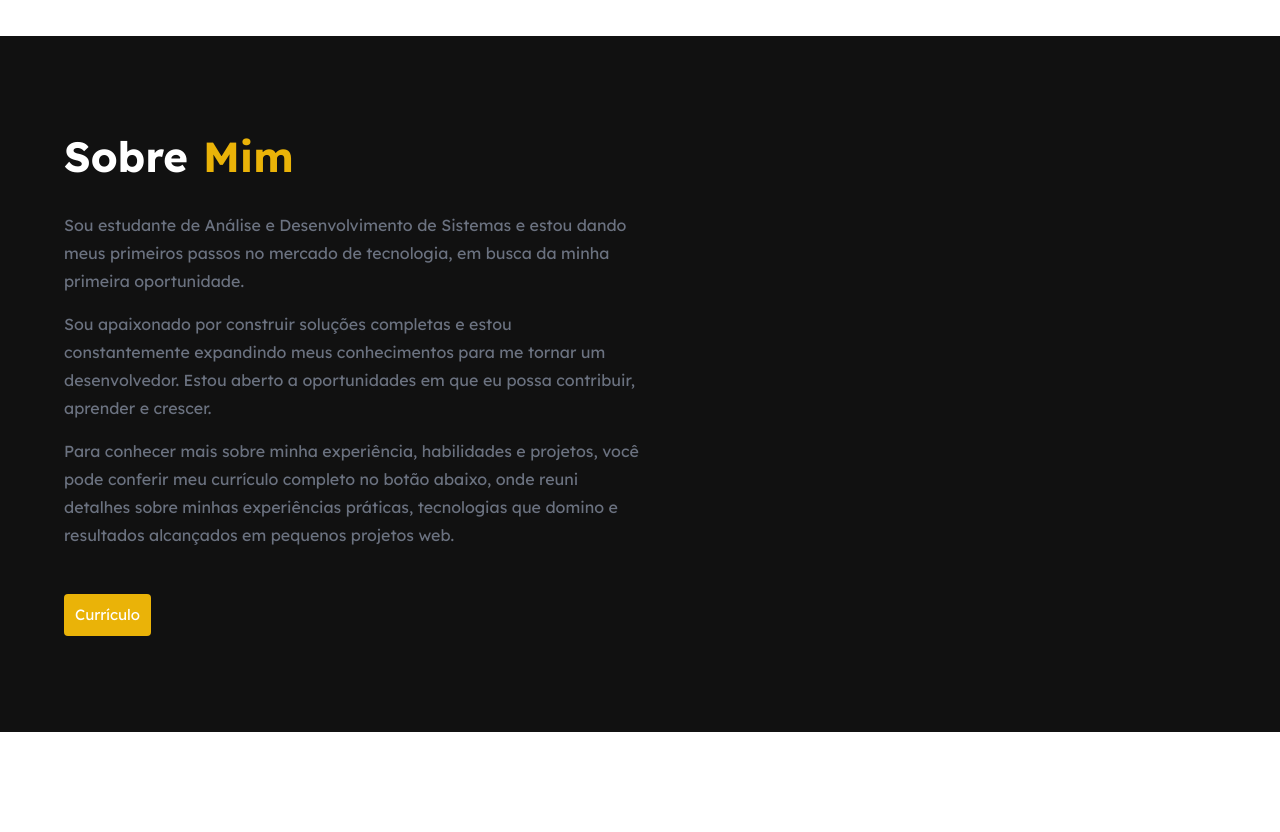
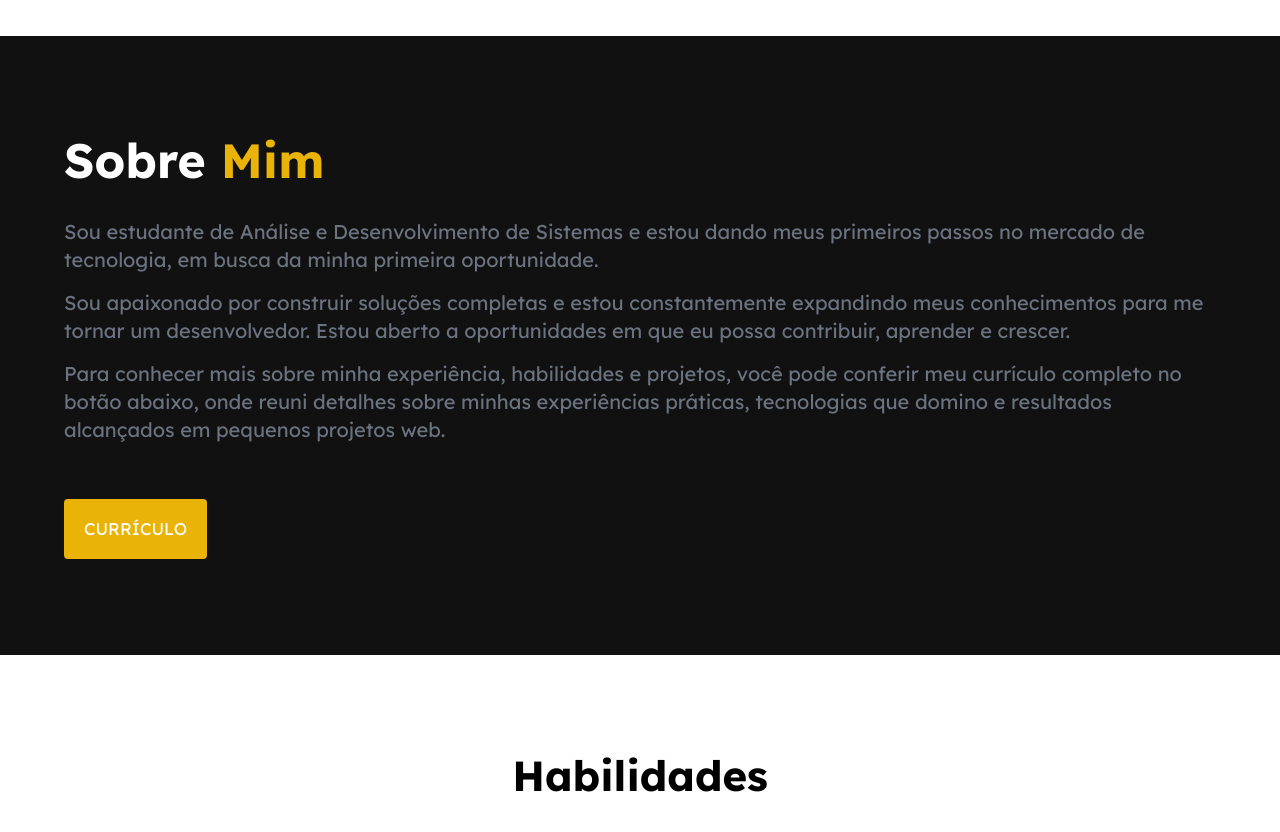
Before and after one commit to Guuzta/portfolio, a Next.js app: page / in a window 1280 px wide. Shown: the part 620-1452 px from the top of the page. Built offline with nearby package versions, Linux system fonts and the light colour scheme.

Commit message:
alterando o tamanho dos textos da section sobre

```diff
--- a/src/app/page.js
+++ b/src/app/page.js
@@ -58,7 +58,7 @@ export default function Home() {
               paddingY: '15px',
               paddingX: '20px',
               marginTop: '40px',
-              '&:hover' : {
+              '&:hover': {
                 backgroundColor: theme.palette.secondary.hover,
                 transition: 'all 300ms ease'
               }
@@ -76,7 +76,6 @@ export default function Home() {
               sx={{
                 color: 'white',
                 fontWeight: 'bold',
-                fontSize: '42px',
                 marginRight: '15px',
                 display: 'inline-block'
               }}
@@ -87,37 +86,36 @@ export default function Home() {
               sx={{
                 color: theme.palette.secondary.main,
                 fontWeight: 'bold',
-                fontSize: '42px'
               }}>
               Mim
             </Typography>
           </Typography>
 
-          <Typography component='p'
+          <Typography component='p' variant='h6'
             sx={{
+              fontWeight: '400',
               marginBottom: '15px',
               color: theme.palette.text.secondary,
-              width: '50%',
               lineHeight: '28px'
             }}>
             Sou estudante de Análise e Desenvolvimento de Sistemas e estou dando meus primeiros passos no mercado de tecnologia, em busca da minha primeira oportunidade.
           </Typography>
 
-          <Typography component='p'
+          <Typography component='p' variant='h6'
             sx={{
+              fontWeight: '400',
               marginBottom: '15px',
               color: theme.palette.text.secondary,
-              width: '50%',
               lineHeight: '28px'
             }}>
             Sou apaixonado por construir soluções completas e estou constantemente expandindo meus conhecimentos para me tornar um desenvolvedor. Estou aberto a oportunidades em que eu possa contribuir, aprender e crescer.
           </Typography>
 
-          <Typography component='p'
+          <Typography component='p' variant='h6'
             sx={{
+              fontWeight: '400',
               marginBottom: '15px',
               color: theme.palette.text.secondary,
-              width: '50%',
               lineHeight: '28px'
             }}>
             Para conhecer mais sobre minha experiência, habilidades e projetos, você pode conferir meu currículo completo no botão abaixo, onde reuni detalhes sobre minhas experiências práticas, tecnologias que domino e resultados alcançados em pequenos projetos web.
@@ -126,13 +124,21 @@ export default function Home() {
           <Box component='div'>
             <Button size='large'
               sx={{
+                color: 'white',
                 backgroundColor: theme.palette.secondary.main,
-                color: 'white',
                 textTransform: 'none',
+                fontSize: '17px',
                 fontWeight: '400',
-                marginTop: '30px'
-              }}>
-              Currículo
+                paddingY: '15px',
+                paddingX: '20px',
+                marginTop: '40px',
+                '&:hover': {
+                  backgroundColor: theme.palette.secondary.hover,
+                  transition: 'all 300ms ease'
+                }
+              }}
+            >
+              CURRÍCULO
             </Button>
           </Box>
         </Container>
```
